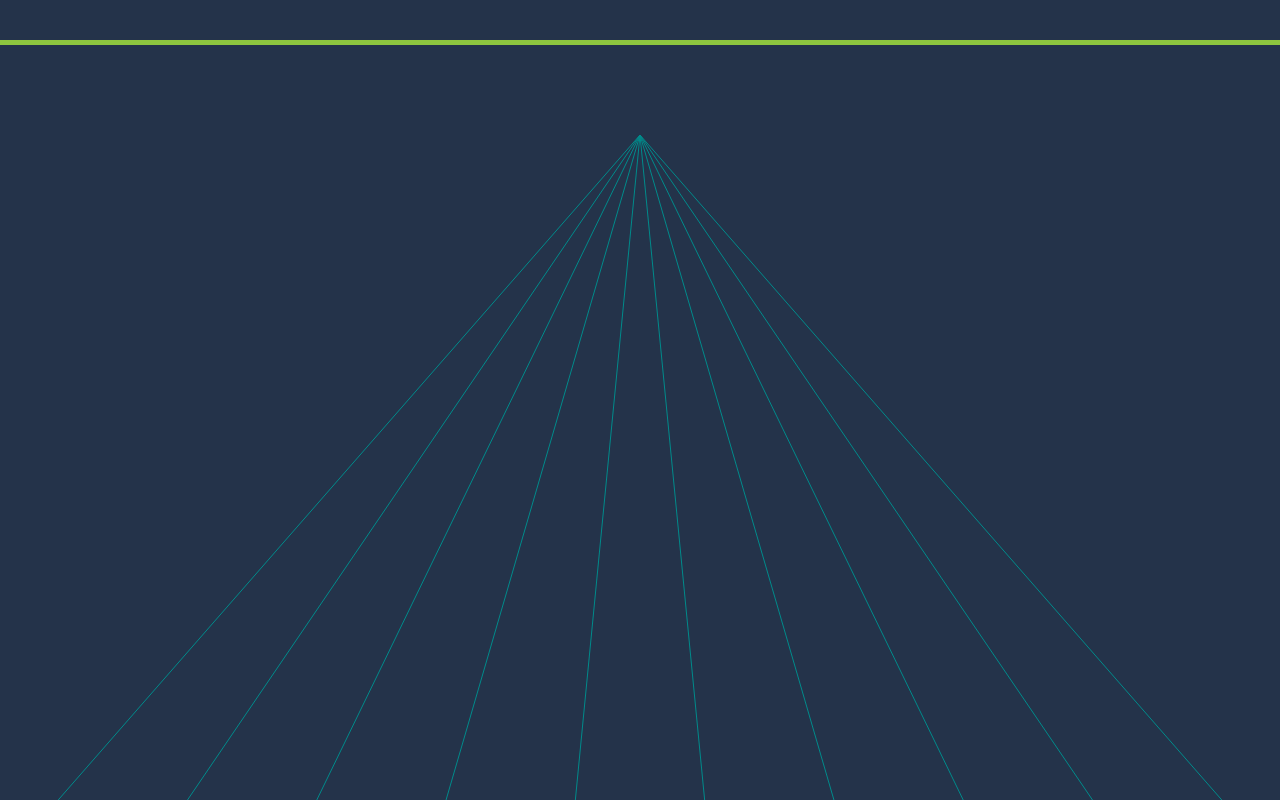
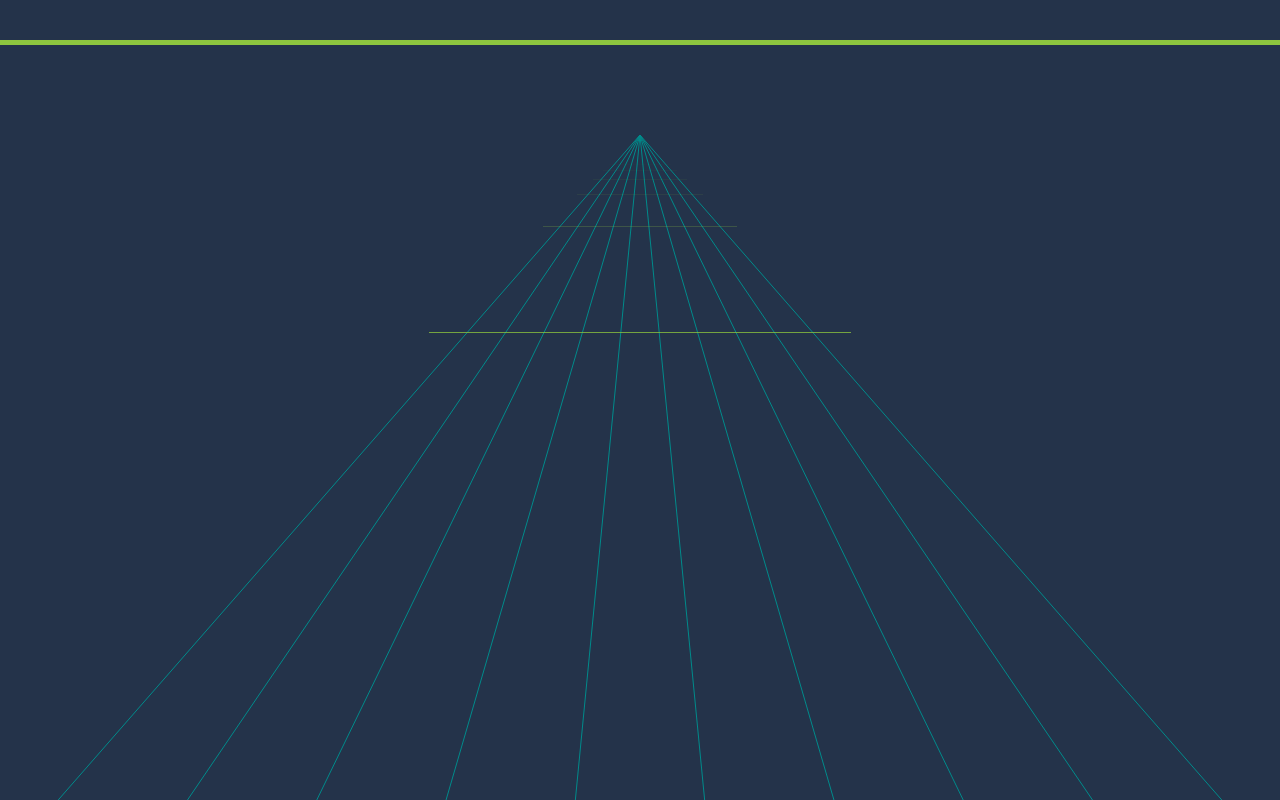
Before and after one commit to thibaudcolas/browser-games, a plain HTML site: page js-hero/index.html in a window 1280 px wide. Drawn offline with Linux system fonts and the light colour scheme.

Commit message:
Add time markers

```diff
--- a/js-hero/js/Game.js
+++ b/js-hero/js/Game.js
@@ -21,6 +21,7 @@ var Game = Backbone.View.extend({
     escKey : 27,
     accuracyOffset: 100,
     timeToShow: 6000,
+    interval: 1000 / 50,
     keys: [
       'A',
       'Z',
@@ -37,16 +38,14 @@ var Game = Backbone.View.extend({
 
   date: new Date(),
 
-  events: {
-
-  },
+  events: {},
 
   /****************************************
    * Setup.
    ****************************************/
 
   initialize: function () {
-    this.data = [];
+    this.bubbles = [];
     this.$document = $(document);
     this.$window = $(window);
     this.$body = $('body');
@@ -61,10 +60,24 @@ var Game = Backbone.View.extend({
   setup: function () {
     this.timeScale = d3.time.scale().range([0, 1]);
 
+    this.zIndexScale = d3.scale.linear()
+      .domain([0, 1])
+      .rangeRound([100, 10]);
+
+    this.opacityScale = d3.scale.linear()
+      .domain([-0.02, 0.00, 0.3, 1])
+      .range([0.0, 1, 1, 0.1]);
+
+    this.markerOpacityScale = d3.scale.linear()
+      .domain([-0.02, 0.02, 0.3, 1])
+      .range([0.0, 1, 0.1, 0]);
+
     this.xScale = d3.scale.linear().domain([-0.9, 0.9]);
     this.yScale = d3.scale.linear().domain([0, 1]);
 
     this.projectionScale = d3.scale.linear().domain([-0.01, 1.0]).range([1.00, 25]);
+
+    this.colorScale = d3.scale.category10().domain([0, this.options.keys.length - 1]);
   },
 
   /****************************************
@@ -91,6 +104,37 @@ var Game = Backbone.View.extend({
       evt.preventDefault();
     }
     console.log(evt.which);
+  },
+
+  /****************************************
+   * Game logic.
+   ****************************************/
+
+  createBubble: function (date) {
+    var i = Math.floor(Math.random() * this.options.keys.length);
+    return {
+      date: date,
+      timeStamp: date.getTime(),
+      i: i,
+      key: this.options.keys[i],
+      color: this.colorScale(i),
+      id: _.uniqueId('bubble')
+    };
+  },
+
+  addBubbles: function () {
+    var last = _.last(this.bubbles);
+    var date = new Date(new Date().getTime() + this.options.timeToShow + Math.floor(Math.random() * this.options.interval));
+    var bubble;
+
+    if (!last) {
+      bubble = this.createBubble(date);
+      console.log('bubble !');
+    }
+
+    if (bubble) {
+      this.bubbles.push(bubble);
+    }
   },
 
   /****************************************
@@ -121,9 +165,93 @@ var Game = Backbone.View.extend({
     var bubbles;
 
     bubbles = d3.select(this.el).selectAll('.bubble')
-      .data(this.data, function (d) {
+      .data(this.bubbles, function (d) {
         return d.id;
       });
+
+    bubbles.enter()
+      .append('div')
+        .attr('class', 'bubble')
+        .attr('data-r', function (d) {
+          var
+            z = that.timeScale(d.date),
+            p = 1 / that.projectionScale(z),
+            r = that.options.maxBubbleSize * p,
+            $this = $(this);
+          this.$this = $this;
+          $this.css({
+            fontSize: r,
+            width: r * 2,
+            height: r * 2,
+            backgroundColor: d.color
+          });
+
+          this.innerText = d.key;
+          return r;
+        })
+        .style('opacity', 1e-3);
+
+    bubbles
+      .attr('data-r', function (d, i) {
+        var
+          z = that.timeScale(d.date),
+          p = 1 / that.projectionScale(z),
+          r = Math.max(~~(that.options.maxBubbleSize * p), 0.01);
+
+          this.$this.css({
+            fontSize: r,
+            width: r*2,
+            height: r*2,
+          });
+          if (d.beenHit && !d.classAdded) {
+            d.classAdded = true;
+            this.$this.addClass('has-been-hit');
+          }
+          return r;
+      })
+      .style('opacity', function (d) {
+        var
+          z = that.timeScale(d.date),
+          p = 1 / that.projectionScale(z);
+        return that.opacityScale(z);
+      })
+      .style('z-index', function (d, i, a) {
+        return that.zIndexScale(that.timeScale(d.date));
+      })
+      .style('top', function (d) {
+        var
+          z = that.timeScale(d.date),
+          p = 1 / that.projectionScale(z),
+          r = that.options.maxBubbleSize * p;
+        return that.yScale(p) + 'px';
+      })
+      .style('left', function (d, i) {
+        var
+          division = 2 / (that.options.keys.length + 1),
+          z = that.timeScale(d.date),
+          p = 1 / that.projectionScale(z),
+          r = that.options.maxBubbleSize * p,
+          c = -1 + ((d.i%that.options.keys.length) + 1) * division;
+        return that.xScale(c*p) + 'px';
+      })
+      .style('margin-top', function (d) {
+        var
+          z = that.timeScale(d.date),
+          p = 1 / that.projectionScale(z),
+          r = that.options.maxBubbleSize * p;
+        return -r*2 + 'px';
+      })
+      .style('margin-left', function (d) {
+        var
+          z = that.timeScale(d.date),
+          p = 1 / that.projectionScale(z),
+          r = that.options.maxBubbleSize * p;
+        return -r + 'px';
+      });
+
+    bubbles
+      .exit()
+      .remove();
   },
 
   renderGround: function () {
@@ -154,6 +282,54 @@ var Game = Backbone.View.extend({
         }
         return segs.join(' ');
       });
+
+    markers = d3.select(this.el).select('.ground').selectAll('.marker')
+      .data(ticks, function (d) {
+        return d.getTime();
+      })
+
+    markers.enter()
+      .insert('div', ':first-child')
+        .attr('class', 'marker')
+        .style('opacity', 0);
+
+    markers
+      .style('opacity', function (d) {
+        var
+          z = that.timeScale(d),
+          p = 1 / that.projectionScale(z);
+        return that.markerOpacityScale(z);
+      })
+      .style('z-index', function (date, i, a) {
+        return that.zIndexScale(that.timeScale(date)) - 2;
+      })
+      .style('top', function (d) {
+        var
+          z = that.timeScale(d),
+          p = 1 / that.projectionScale(z);
+        return that.yScale(p) + 'px';
+      })
+      .style('left', function (d) {
+        var
+          z = that.timeScale(d),
+          p = 1 / that.projectionScale(z);
+        return that.xScale(-1*p) + 'px';
+      })
+      .style('right', function (d) {
+        var
+          z = that.timeScale(d),
+          p = 1 / that.projectionScale(z);
+        return that.xScale(-1*p) + 'px';
+      })
+      .style('font-size', function (d) {
+        var
+          z = that.timeScale(d),
+          p = 1 / that.projectionScale(z);
+        return (p*35) + 'px';
+      });
+
+    markers.exit()
+      .remove();
   },
 
   /****************************************
@@ -162,6 +338,7 @@ var Game = Backbone.View.extend({
 
   onInterval: function () {
     this.setDate();
+    this.addBubbles();
   },
 
   interpreteData: function () {
@@ -169,7 +346,7 @@ var Game = Backbone.View.extend({
   },
 
   cleanData: function () {
-    this.data = _.filter(this.data, function (o) {
+    this.bubbles = _.filter(this.bubbles, function (o) {
       return (o.date.getTime() + 1000) > this.date.getTime();
     }, this);
   },
--- a/js-hero/main.less
+++ b/js-hero/main.less
@@ -51,4 +51,26 @@ html,body {
       stroke-width: 1px;
     }
   }
+
+  .marker {
+    height: 1px;
+    left: 0px;
+    right: 0px;
+    overflow: visible;
+    background-color: @baseGreen;
+    position: absolute;
+    text-rendering: geometricPrecision;
+    -webkit-font-smoothing: subpixel-antialiased;
+  }
 }
+
+.bubble {
+  .user-select(none);
+  position: absolute;
+  .border-radius(50%);
+  display: inline-block;
+  line-height: 2em;
+  text-align: center;
+  font-weight: bold;
+  color: white;
+}
```
Also changed, not shown: js-hero/main.css.
